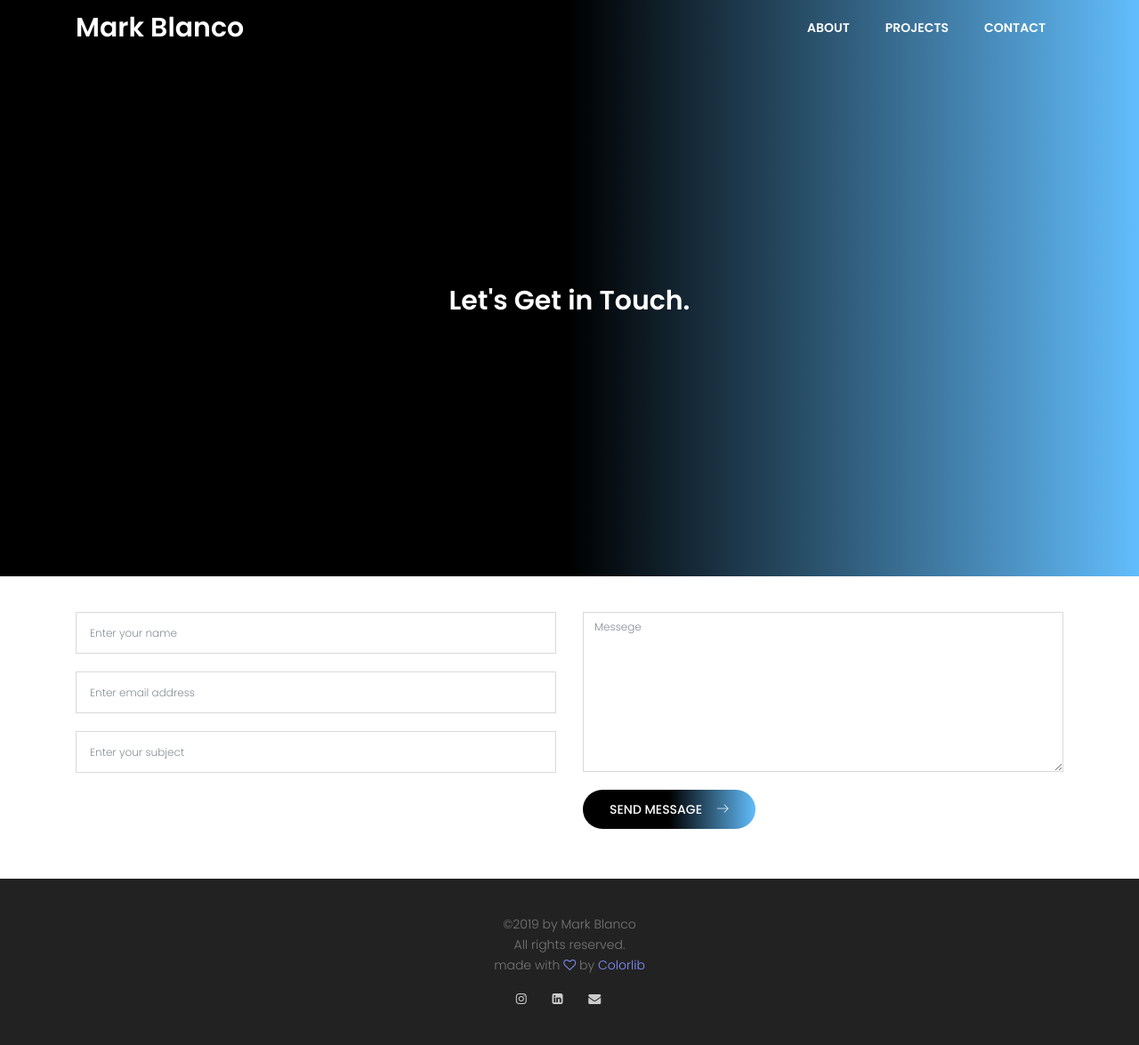
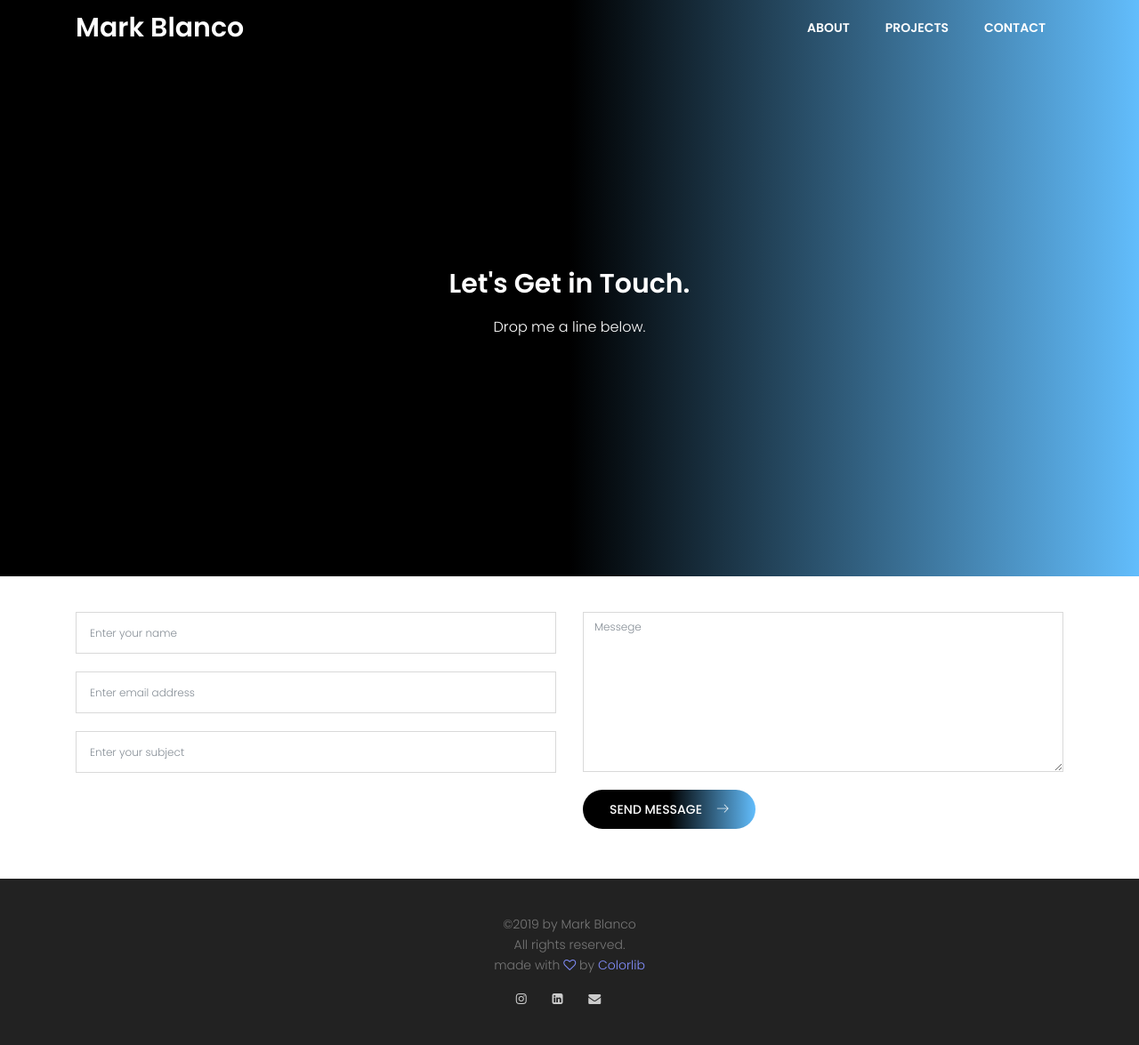
Before and after one commit to boombranco/boombranco.github.io, a Jekyll site: the page contact.html, which Jekyll copies as it is, in a window 1280 px wide. Shown: the whole page at 89% size. Built offline with Jekyll 4.4.1, drawn with Linux system fonts in a browser that asks for light colours; nearby versions of some CDN libraries.

Commit message:
Adding line to contact page

```diff
--- a/contact.html
+++ b/contact.html
@@ -70,6 +70,7 @@
           <div class="col-lg-10">
             <div class="generic-banner-content">
               <h2 class="text-white">Let's Get in Touch.</h2>
+              <p class="text-white">Drop me a line below.</p>
             </div>
           </div>
         </div>
```
